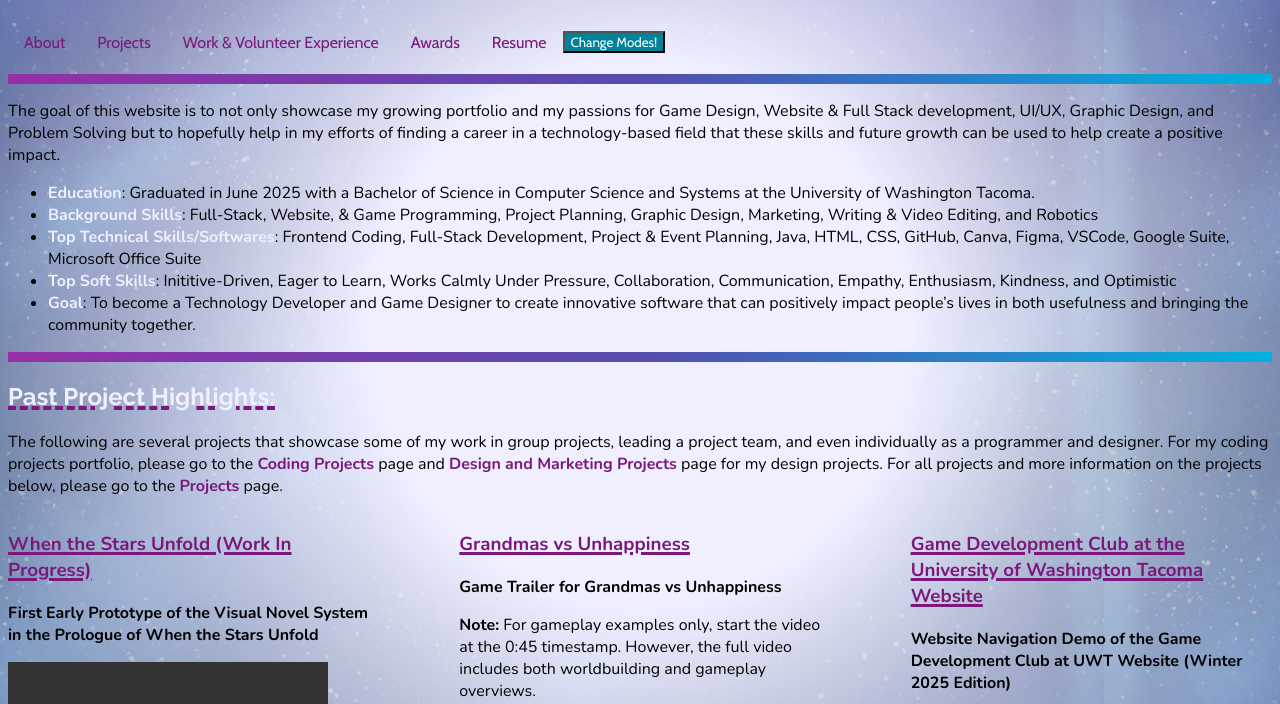
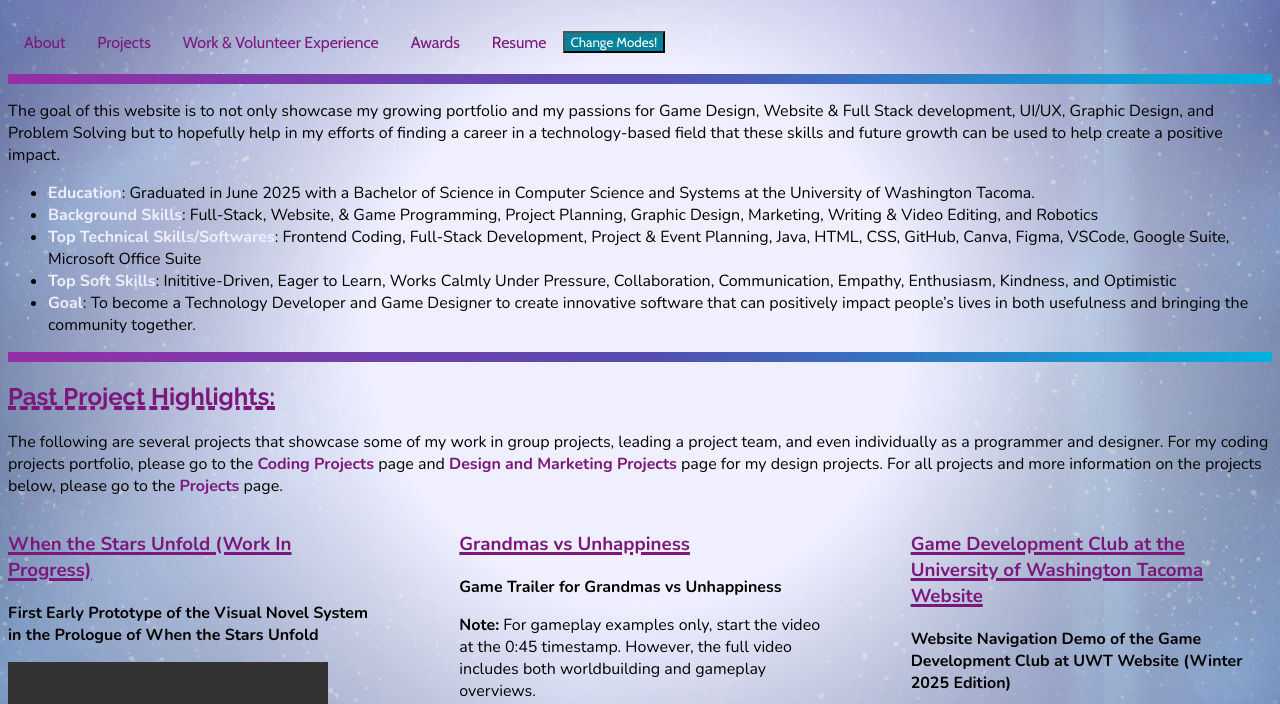
Before and after one commit to khammett325995/Portfolio-Website-Kylie-Hammett, a plain HTML site: page index.html in a window 1280 px wide. Shown: the part 67-771 px from the top of the page. Drawn offline with nearby package versions, Linux system fonts and the light colour scheme; grey boxes are pictures that could not be loaded.

Commit message:
Update index.html

```diff
--- a/index.html
+++ b/index.html
@@ -48,7 +48,7 @@
             <li><b style="color: #EFEFFF">Goal</b>: To become a Technology Developer and Game Designer to create innovative software that can positively impact people’s lives in both usefulness and bringing the community together.</p></li>
         </ul>
         <hr>
-        <h2 style="color: #EFEFFF;">Past Project Highlights: </h2>
+        <h2 style="color: #7C177C;">Past Project Highlights: </h2>
         <p>The following are several projects that showcase some of my work in group projects, leading a project team, and even individually as a programmer and designer. For my coding projects portfolio, please go to the <b><a href="coding-projects.html"  style="display: inline;">Coding Projects</a></b> page and <b><a href="design-and-marketing.html"  style="display: inline;">Design and Marketing Projects</a></b> page for my design projects. For all projects and more information on the projects below, please go to the <b><a href="projects.html"  style="display: inline;">Projects</a></b> page.</p>
         <div class="Horizontal-Project-List" style="display: grid; justify-content: center; grid-template-columns: repeat(auto-fit, minmax(300px, 1fr)); gap: 90px;">
         <div class="When the Stars Unfold">
```
